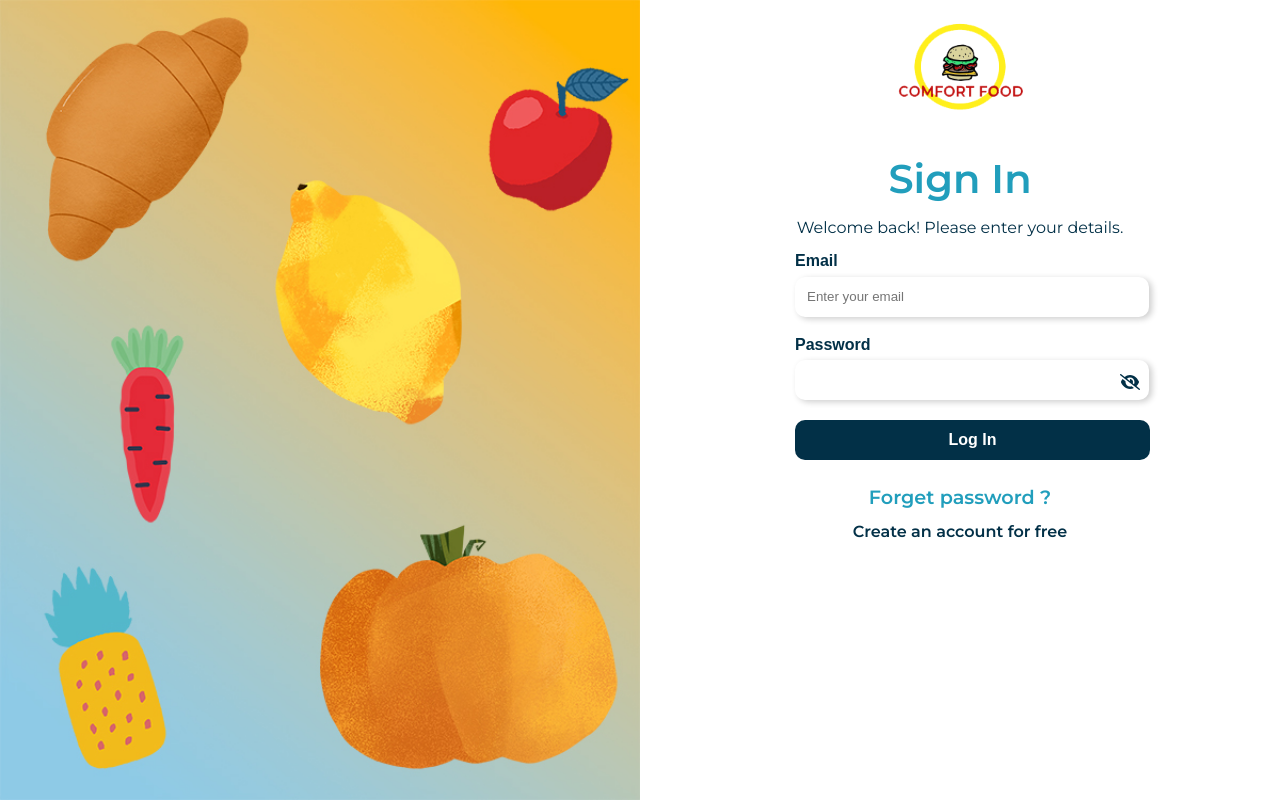
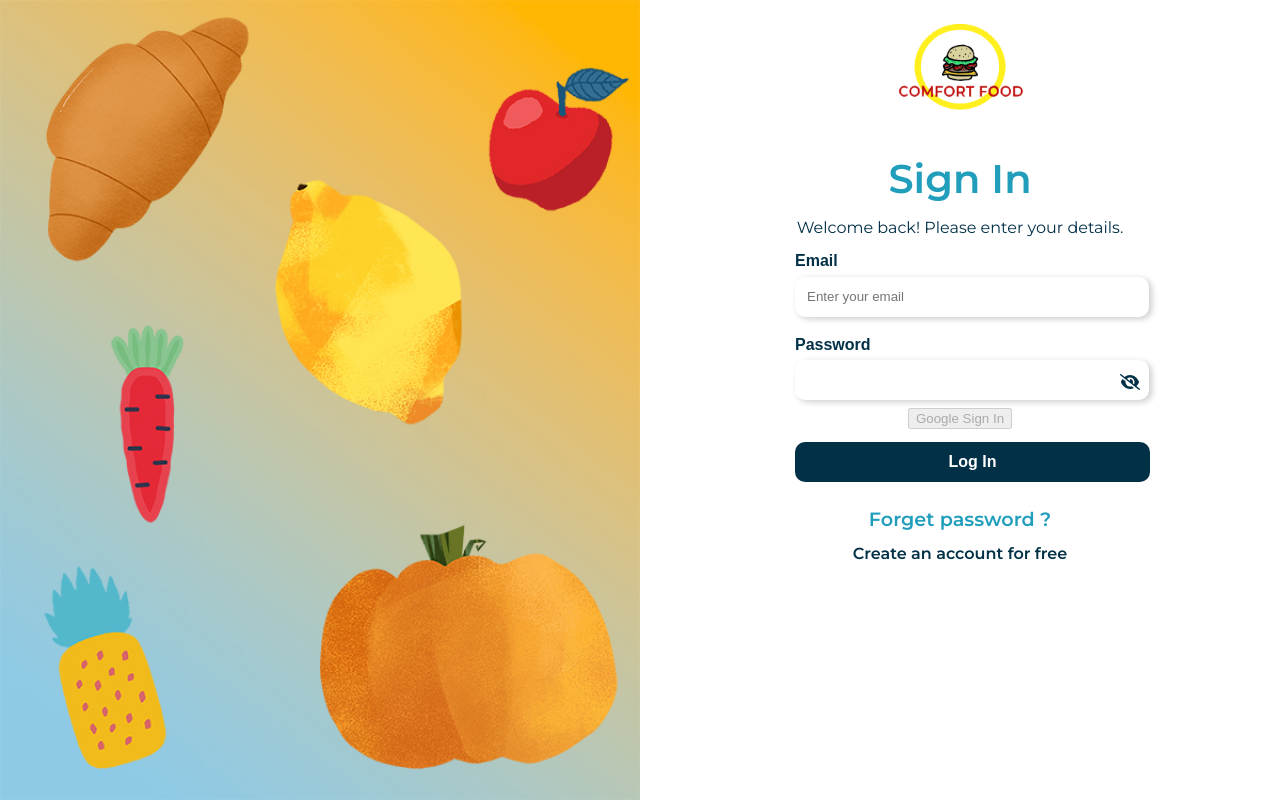
Before and after one commit to zhning1994/food-recipe, a React (Create React App) app in the folder client/: page /auth in a window 1280 px wide. Built offline with nearby package versions, Linux system fonts and the light colour scheme.

Commit message:
delete the icon js file and import Google icon png

```diff
--- a/client/src/components/Auth/Auth.js
+++ b/client/src/components/Auth/Auth.js
@@ -4,6 +4,7 @@ import logo from '../../assets/logo1.svg';
 import { FontAwesomeIcon } from '@fortawesome/react-fontawesome';
 import { faEyeSlash, faEye } from '@fortawesome/free-solid-svg-icons';
 import { Link } from 'react-router-dom';
+import { GoogleLogin } from 'react-google-login';
 
 
 function Auth() {
@@ -71,6 +72,16 @@ function Auth() {
                                 </div>
                             </label>
                         )}
+                        <GoogleLogin
+                            clientId='GOOGLE ID'
+                            render={renderProps => (
+                                <button className=''
+                                    onClick={renderProps.onClick}
+                                    disabled={renderProps.disabled}>
+                                    Google Sign In
+                                </button>
+                            )}
+                        />
                         {isSignup ? (<button className='auth__login'>Sign Up</button>) : (<>
                             <button className='auth__login'>Log In</button>
                             <a href="/" rel="forgetPassword" className='auth__forget'>Forget password ?</a>
```
Also changed, not shown: client/src/components/Auth/Icon.js (deleted, +0 -12 lines).
